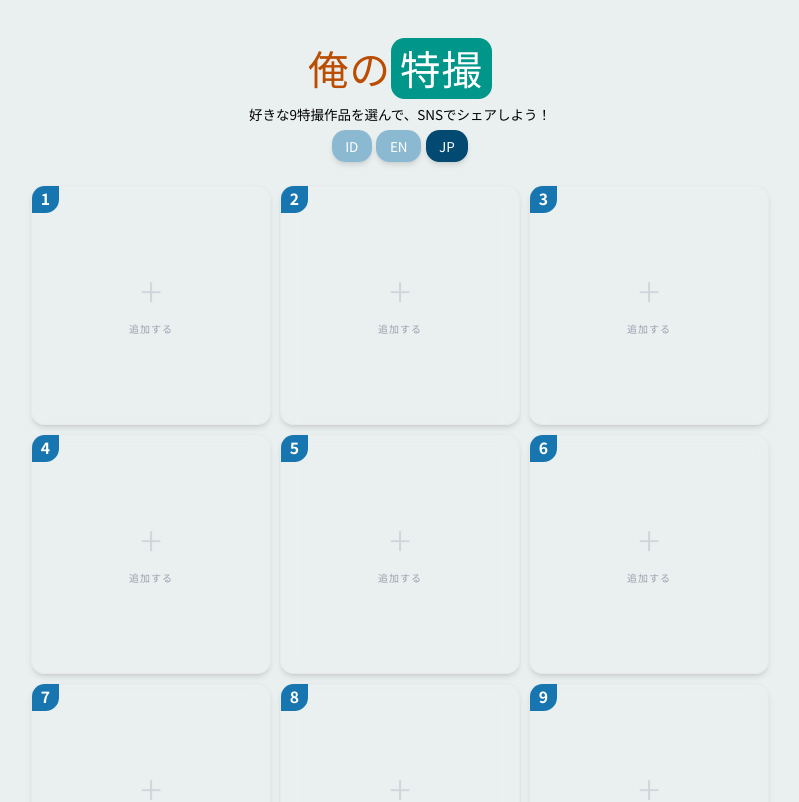
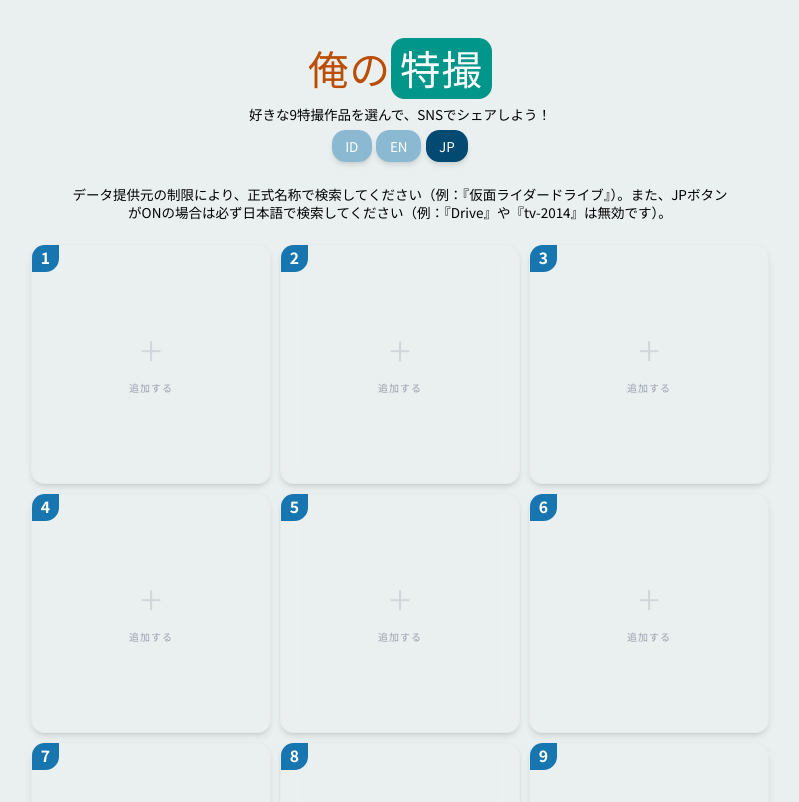
Before and after one commit to axlchr12/orenotokusatsu, a React (Vite) app: page / in a window 1280 px wide. Shown: the top 802 px of the page, without its empty margins (240-1039 px from the left). Built offline with nearby package versions, Linux system fonts and the light colour scheme; no server answers.

Commit message:
fix: add tipsToSearchData due to provider's limitations

```diff
--- a/src/i18n/locales/en.json
+++ b/src/i18n/locales/en.json
@@ -14,5 +14,6 @@
   "shareOnProcess": "Sharing...",
   "overviewShowModalTitle": "Title Details",
   "titleToShare": "My Top 9 Tokusatsu List",
-  "textToShare": "Just ranked my top 9 Tokusatsu of all time! What’s yours? \n\n{{url}}"
+  "textToShare": "Just ranked my top 9 Tokusatsu of all time! What’s yours? \n\n{{url}}",
+  "tipsToSearchData": "Due to data provider limitations, please search using full titles (e.g., instead of 'Drive,' search for 'Kamen Rider Drive')."
 }
--- a/src/i18n/locales/id.json
+++ b/src/i18n/locales/id.json
@@ -14,5 +14,6 @@
   "shareOnProcess": "Memproses...",
   "overviewShowModalTitle": "Detail Judul",
   "titleToShare": "Top 9 Tokusatsu Favoritku",
-  "textToShare": "Inilah top 9 Tokusatsu versi gue! Gimana top 9 versi lu? \n\n{{url}}"
+  "textToShare": "Inilah top 9 Tokusatsu versi gue! Gimana top 9 versi lu? \n\n{{url}}",
+  "tipsToSearchData": "Karena keterbatasan penyedia data, mohon gunakan judul lengkap saat mencari (contoh: gunakan 'Kamen Rider Drive', bukan hanya 'Drive')."
 }
--- a/src/i18n/locales/ja.json
+++ b/src/i18n/locales/ja.json
@@ -14,5 +14,6 @@
   "shareOnProcess": "共有処理中...",
   "overviewShowModalTitle": "作品の詳細",
   "titleToShare": "俺の特撮ベスト9",
-  "textToShare": "俺の特撮ベスト9を作ってみた！みんなの好きな特撮作品も教えて！ \n\n{{url}}"
+  "textToShare": "俺の特撮ベスト9を作ってみた！みんなの好きな特撮作品も教えて！ \n\n{{url}}",
+  "tipsToSearchData": "データ提供元の制限により、正式名称で検索してください（例：『仮面ライダードライブ』）。また、JPボタンがONの場合は必ず日本語で検索してください（例：『Drive』や『tv-2014』は無効です）。"
 }
--- a/src/pages/content/Content.tsx
+++ b/src/pages/content/Content.tsx
@@ -33,6 +33,9 @@
           <span className="text-black text-xs">{translate('description')}</span>
         </div>
         <ChangeLanguageButton i18n={i18n} />
+        <div className="text-xs my-2 w-5/6 sm:w-4/6 mx-auto">
+          {translate('tipsToSearchData')}
+        </div>
         <TitleSelectionList
           translate={translate}
           appState={appState}
```
